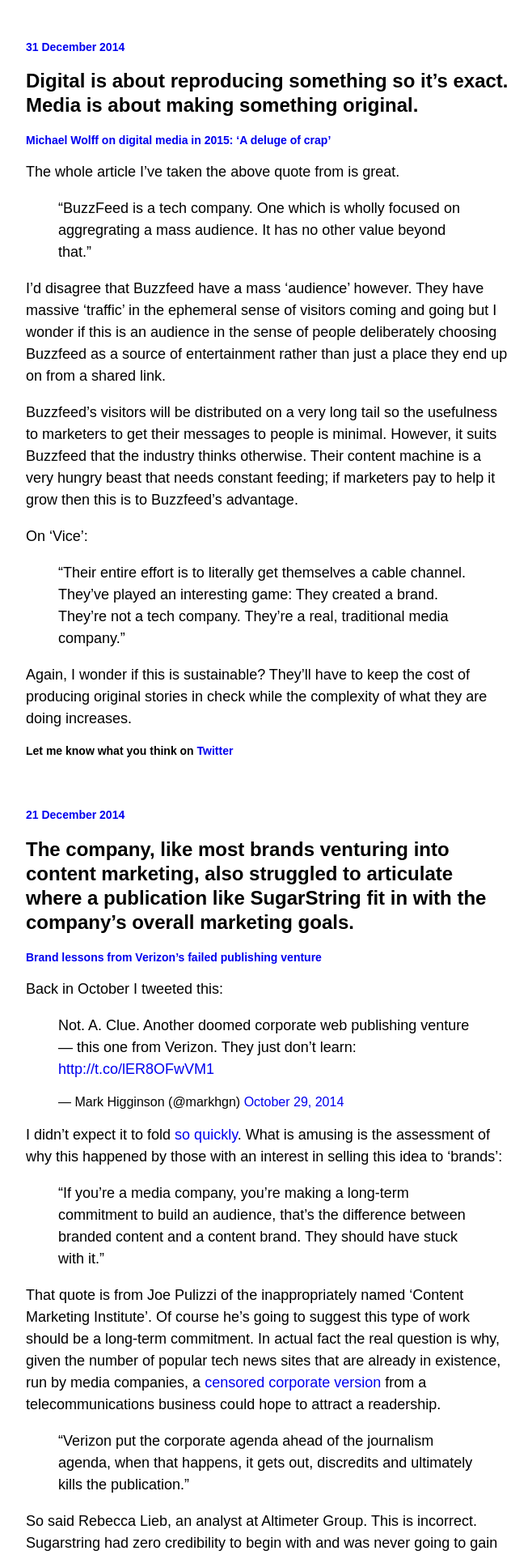
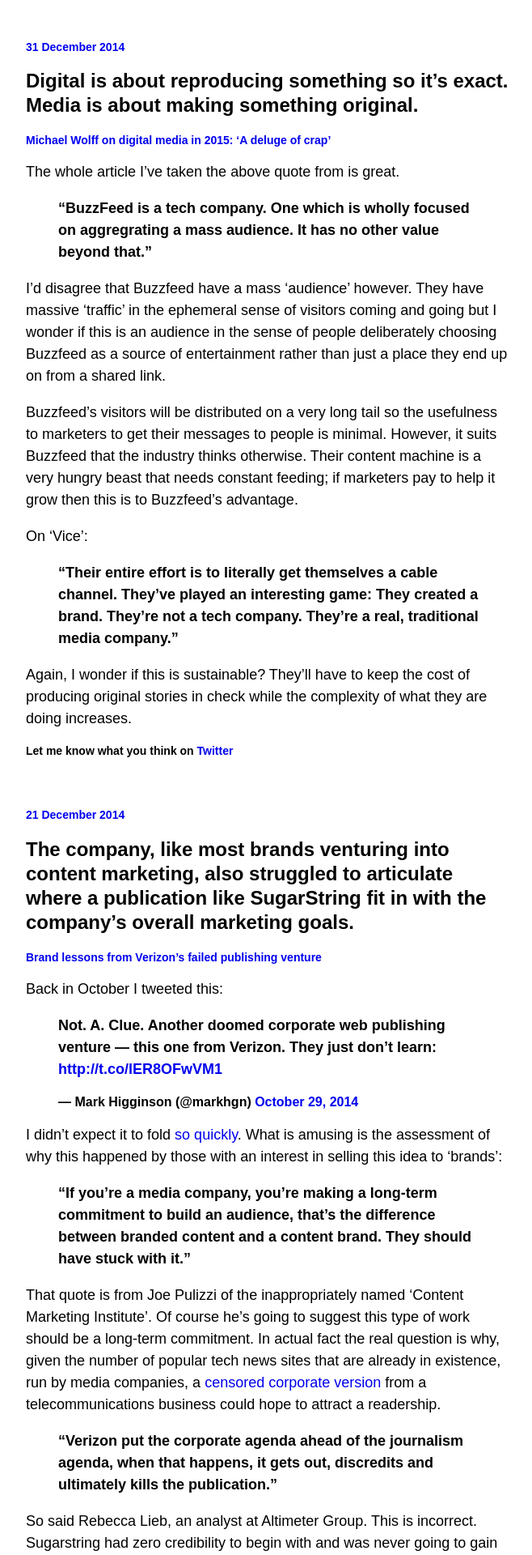
Before and after one commit to markhgn/markhgn.github.io, a Jekyll site: the page built from index.html, in a window 1280 px wide. Shown: the part 2584-4504 px from the top of the page at 81% size, without its empty margins (308-966 px from the left). Built offline with Jekyll 4.4.1, drawn with Linux system fonts in a browser that asks for light colours; Markdown is read by kramdown in place of the engine named in the settings; the list of posts is cut into pages by our own code; comment, search, counter and statistics services are not loaded.

Commit message:
Edits
CSS changes

```diff
--- a/css/style.css
+++ b/css/style.css
@@ -37,6 +37,11 @@
   line-height: 1.5;
 }
 
+blockquote {
+  font-size: 16px;
+  font-weight: 600;
+}
+
 a:link {
   text-decoration: none;
 }
```
